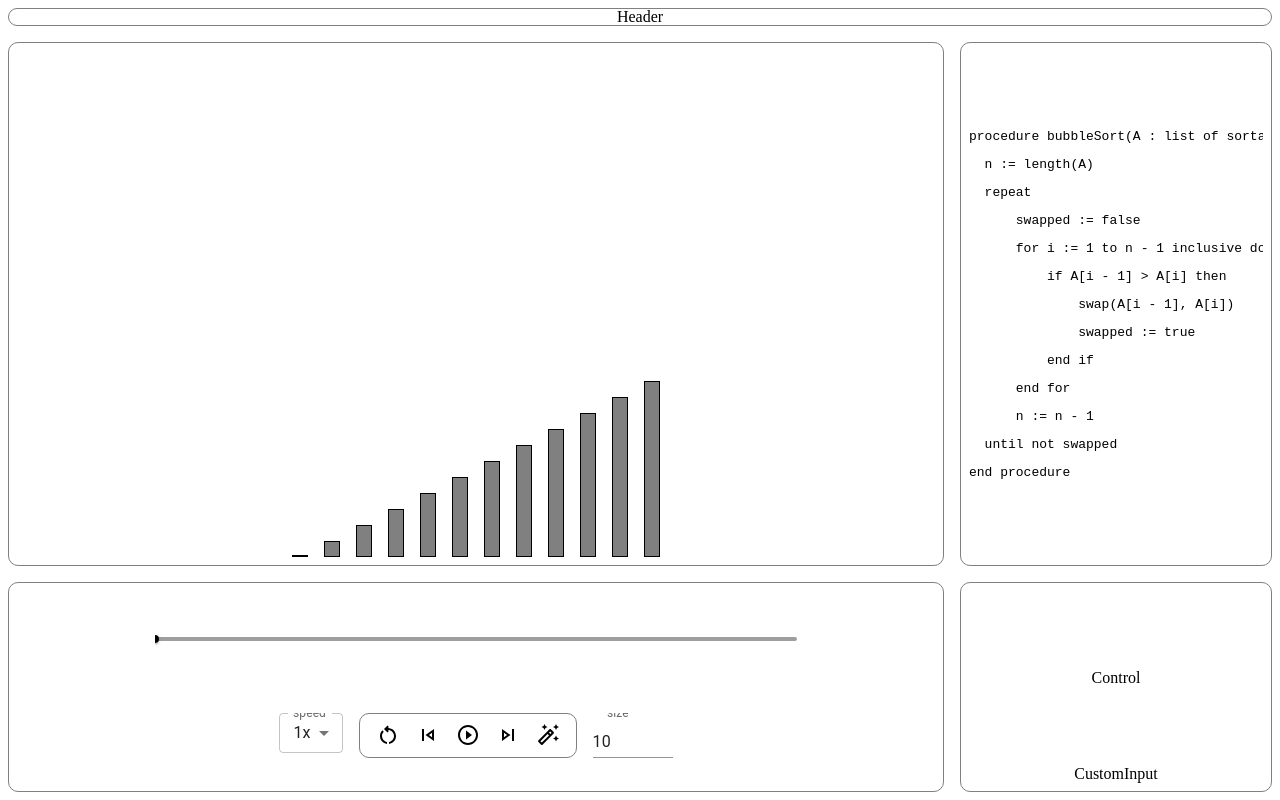
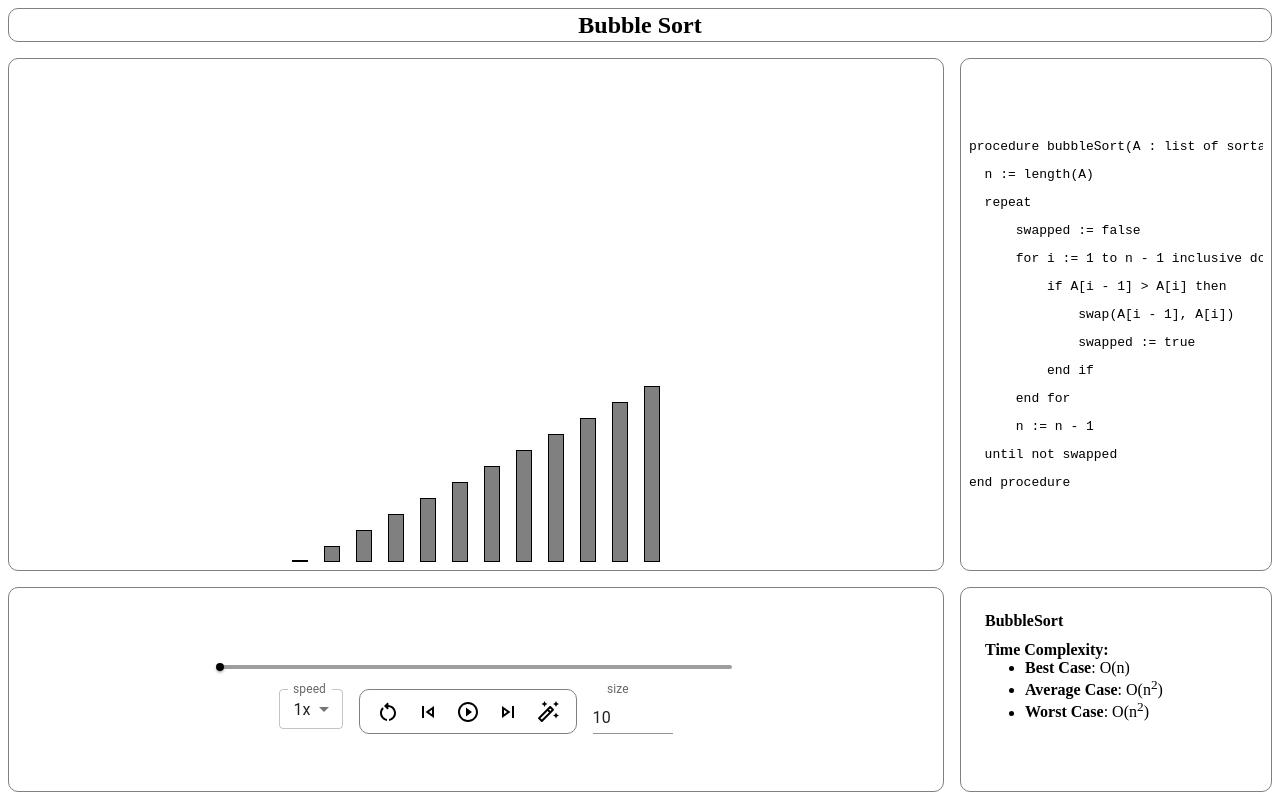
Before and after one commit to darkk-shadow/algorithm-visualizer, a React (Vite) app: page / in a window 1280 px wide. Built offline with nearby package versions, Linux system fonts and the light colour scheme.

Commit message:
Init about

```diff
--- a/src/App.scss
+++ b/src/App.scss
@@ -18,9 +18,6 @@ html, body, #root{
   padding: 0.5em;
   gap: 1em;
 }
-.header{
-  padding: 0.4em;
-}
 .display{
   max-height: 100%;
   gap: 1em;
@@ -39,11 +36,10 @@ html, body, #root{
   //oveflow fix
   height:0;
   min-height:100%;
-
-  >*{
-    //overflow fix
   overflow: scroll;
 }
+.header{
+  padding: 1em;
 }
 
 .control{
@@ -53,10 +49,13 @@ html, body, #root{
 }
 
 .player {
+  .wrap {
     display: grid;
-  grid-template-columns: 0.7fr;
+    grid-template-columns: 130%;
     grid-template-rows: 1fr 1fr;
+    place-content: center;
     place-items: center;
+  }
 }
 .player .MuiSlider-root{
   height: 4px;
@@ -93,3 +92,19 @@ html, body, #root{
 ::-webkit-scrollbar {
   display: none;
 }
+
+.code{
+  >*{
+    overflow: scroll;
+  }
+}
+
+.about{
+  place-content: stretch;
+  .wrap{
+    padding: 1em;
+     *{
+      margin: 0;
+    }
+  }
+}
--- /dev/null
+++ b/src/comps/About.jsx
@@ -0,0 +1,18 @@
+
+const About = () => {
+  return <div className="about">
+    <div className="wrap">
+      <h4 className="title" style={{marginBottom:"0.7em"}}>BubbleSort</h4>
+      <div className="desc">
+        <b>Time Complexity:</b>
+        <ul>
+          <li><b>Best Case</b>: O(n)</li>
+          <li><b>Average Case</b>: O(n<sup>2</sup>)</li>
+          <li><b>Worst Case</b>: O(n<sup>2</sup>)</li>
+        </ul>
+      </div>
+    </div>
+  </div>
+}
+
+export default About;
--- a/src/comps/Control.jsx
+++ /dev/null
@@ -1,10 +0,0 @@
-import CustomInput from "./CustomInput";
-
-const Control = () => {
-  return <div className="control">
-    Control
-    <CustomInput />
-  </div>
-}
-
-export default Control;
--- a/src/comps/Display.jsx
+++ b/src/comps/Display.jsx
@@ -1,6 +1,6 @@
 import Bar from "./Bar"
 import Code from "./Code";
-import Control from "./Control";
+import About from "./About";
 import Player from "./Player";
 
 const Display = () => {
@@ -17,7 +17,7 @@ const Display = () => {
 
     <Code />
     <Player />
-    <Control />
+    <About />
 
   </div>
 }
--- a/src/comps/Header.jsx
+++ b/src/comps/Header.jsx
@@ -1,6 +1,6 @@
 const Header = () => {
   return <div className="header">
-    Header
+    <h2>Bubble Sort</h2>
   </div>
 }
 
--- a/src/comps/Player.jsx
+++ b/src/comps/Player.jsx
@@ -14,15 +14,16 @@ import FormControl from '@mui/material/FormControl';
 
 const Player = () => {
   return <div className="player">
-    <Slider />
-     <div className="player_control">
-      <FormControl sx={{ minWidth: 50 }} size="small">
+    <div className="wrap">
+      <Slider />
+      <div className="player_control">
+      <FormControl sx={{ minWidth: "3em" }} size="small">
         <InputLabel id="player_speed_label">speed</InputLabel>
         <Select
           labelId="player_speed_label"
           id="player_speed"
-          value={1}
           label="speed"
+          value="1"
           autoWidth
         >
           <MenuItem value={0.5}>0.5x</MenuItem>
@@ -42,6 +43,7 @@ const Player = () => {
         <InputLabel id="player_speed_label">size</InputLabel>
         <Input type="number" defaultValue={10}/>
       </FormControl>
+      </div>
     </div>
   </div>
 }
```
Lines whose indentation alone changed are shown as unchanged.
